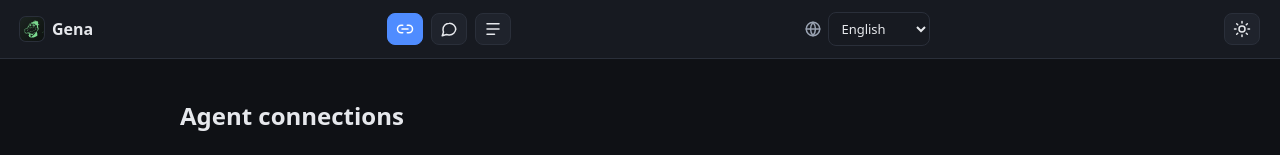
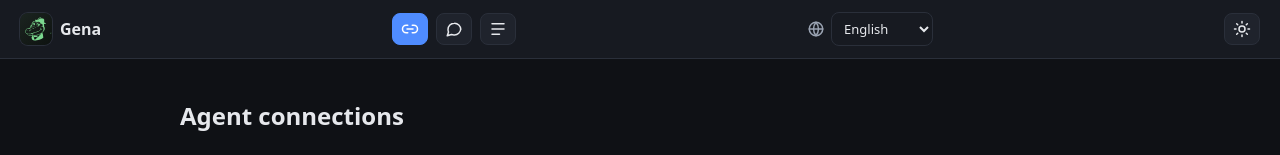
Before and after one commit to sergey-frolov-pets/gena, a Vue app: page / in a window 1280 px wide. Shown: the top 155 px of the page. Built offline with nearby package versions, Linux system fonts and the light colour scheme.

Commit message:
fix(ui): иконка бренда в шапке — высота 32px, как у иконочных кнопок

```diff
--- a/src/App.vue
+++ b/src/App.vue
@@ -148,10 +148,11 @@ onMounted(async () => {
 }
 
 .brand-icon {
-  width: 24px;
-  height: 24px;
+  /* Высота иконки = высоте иконочных кнопок шапки (18px svg + 2×6px padding + 2×1px border). */
+  width: 32px;
+  height: 32px;
   display: block;
-  border-radius: 6px;
+  border-radius: 8px;
   background: transparent;
   box-shadow: 0 0 0 1px var(--border);
 }
```
